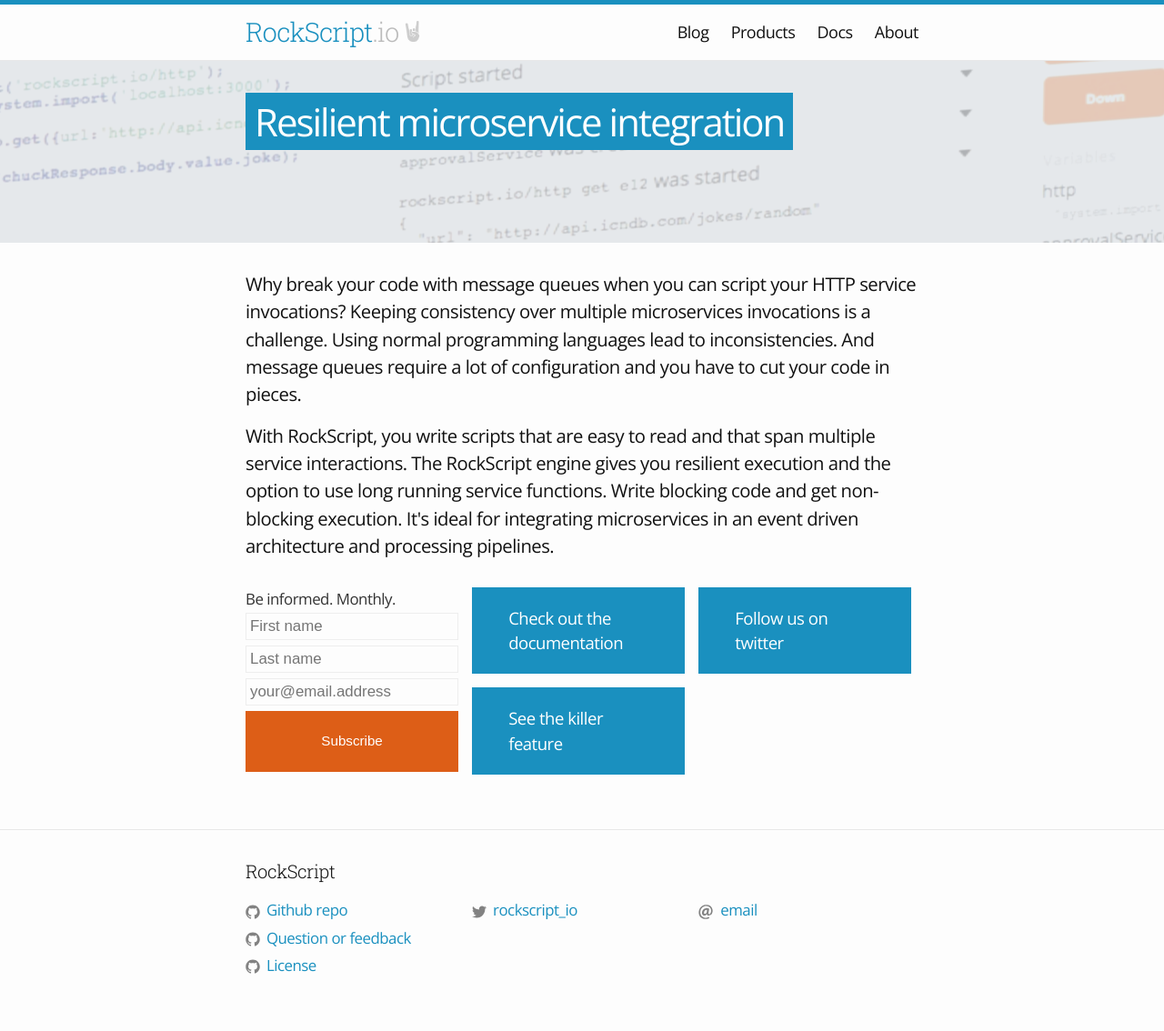
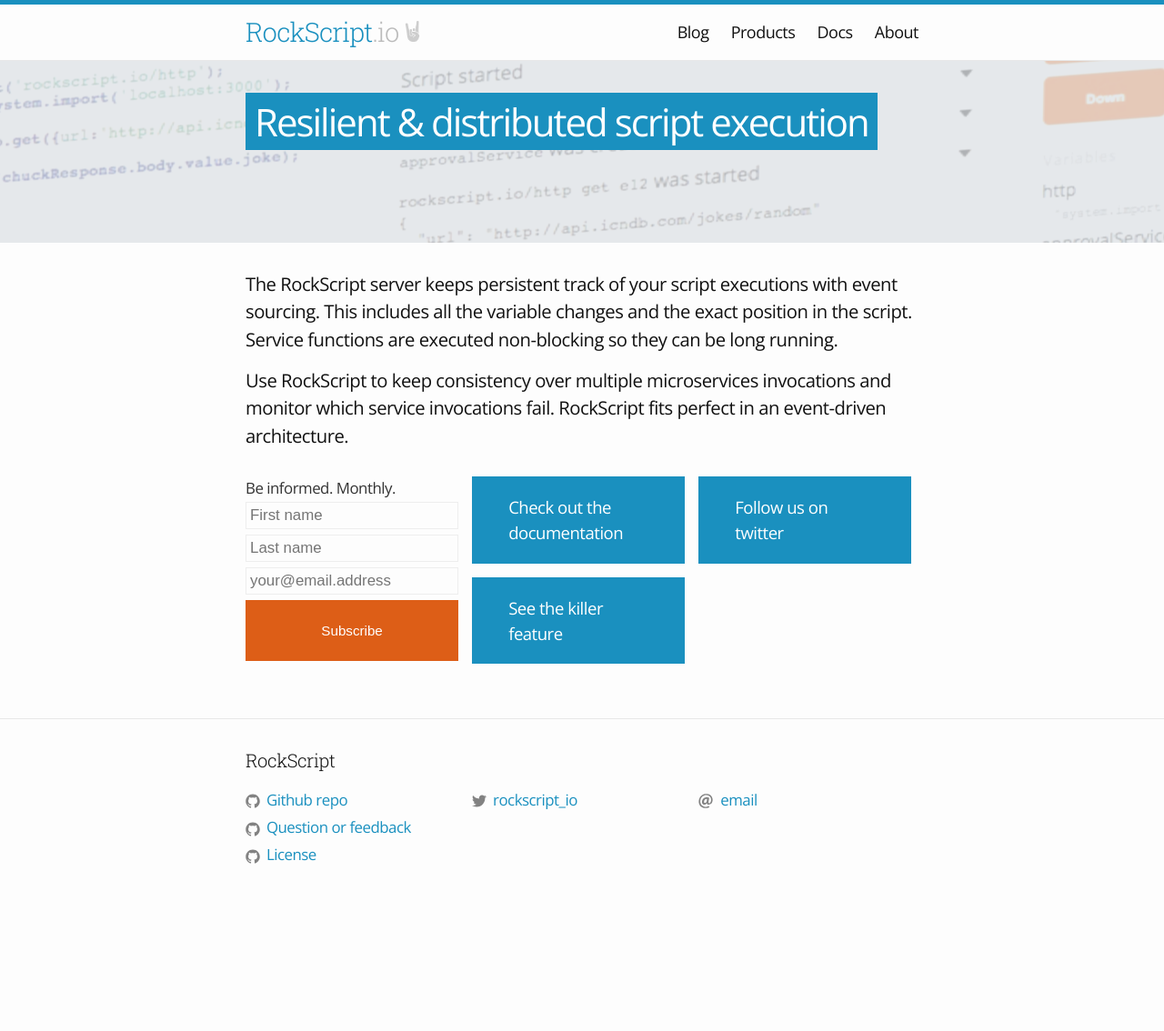
Before and after one commit to RockScript/rockscript.github.io, a Jekyll site: the page built from index.md, in a window 1280 px wide. Shown: the whole page at 91% size. Built offline with Jekyll 4.4.1, drawn with Linux system fonts in a browser that asks for light colours; after the commit the page ends 1013 px from its top, so only the background shows below that.

Commit message:
Updated tag line

```diff
--- a/_includes/footer.html
+++ b/_includes/footer.html
@@ -14,7 +14,7 @@
             <a href="https://github.com/rockscript/rockscript/issues/new"><span class="icon icon--github">{% include icon-github.svg %}</span><span class="username">Question or feedback</span></a>
           </li>
           <li>
-            <a href="https://github.com/rockscript/rockscript/wiki#license"><span class="icon icon--github">{% include icon-github.svg %}</span><span class="username">License</span></a>
+            <a href="https://github.com/rockscript/rockscript/blob/master/LICENSE"><span class="icon icon--github">{% include icon-github.svg %}</span><span class="username">License</span></a>
           </li>
         </ul>
       </div>
--- a/index.md
+++ b/index.md
@@ -5,7 +5,7 @@
 <div class="tagline-full-width">
   <div class="wrapper">
     <div class="tag-line">
-      Resilient microservice integration
+      Resilient & distributed script execution
     </div>
   </div>
 </div>
@@ -15,18 +15,14 @@
     <div class="home">
       <div class="description">
         <p>
-          Why break your code with message queues when you can script your HTTP service
-          invocations?
-          Keeping consistency over multiple microservices invocations is a challenge.
-          Using normal programming languages lead to inconsistencies.  And message
-          queues require a lot of configuration and you have to cut your code in pieces.
+          The RockScript server keeps persistent track of your script executions with event sourcing.
+          This includes all the variable changes and the exact position in the script.  Service functions
+          are executed non-blocking so they can be long running.
         </p>
         <p>
-          With RockScript, you write scripts that are easy to read and that span multiple
-          service interactions.  The RockScript engine gives you resilient execution
-          and the option to use long running service functions. Write blocking code and
-          get non-blocking execution.  It's ideal for integrating microservices in an
-          event driven architecture and processing pipelines.
+          Use RockScript to keep consistency over multiple microservices invocations
+          and monitor which service invocations fail. RockScript fits perfect in an
+          event-driven architecture.
         </p>
       </div>
       <div class="footer-col-wrapper">
```
Also changed, not shown: 1 other file.
